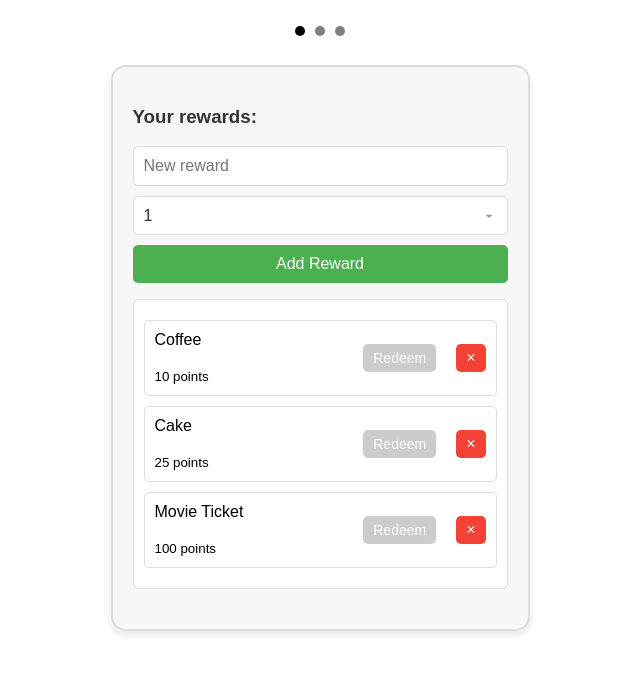
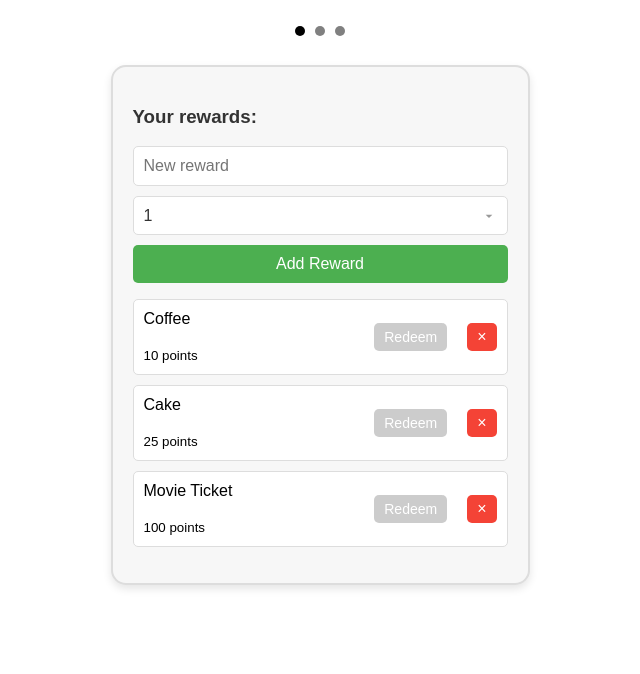
Before and after one commit to IevgenKulykov/daily-plan, a React (Create React App) app: page / in a window 1280 px wide. Shown: the top 674 px of the page, without its empty margins (320-960 px from the left). Built offline with nearby package versions, Linux system fonts and the light colour scheme.

Commit message:
removed ul.rewards

```diff
--- a/src/App.css
+++ b/src/App.css
@@ -106,14 +106,6 @@ h2 {
   color: #333;
 }
 
-ul.rewards {
-  background-color: #fff;
-  padding: 10px;
-  border: 1px solid #ddd;
-  border-radius: 5px;
-  margin-bottom: 20px;
-}
-
 select {
   width: 100%;
   padding: 10px;
```
